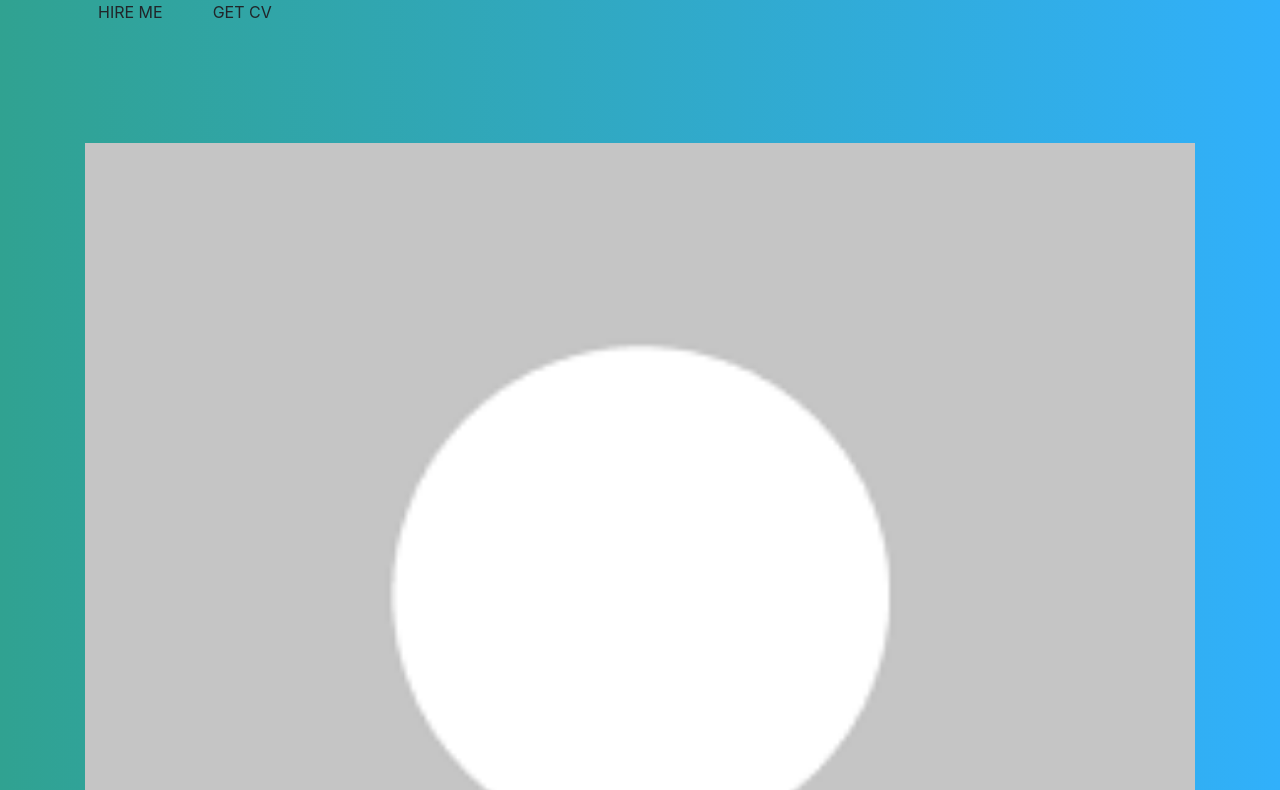
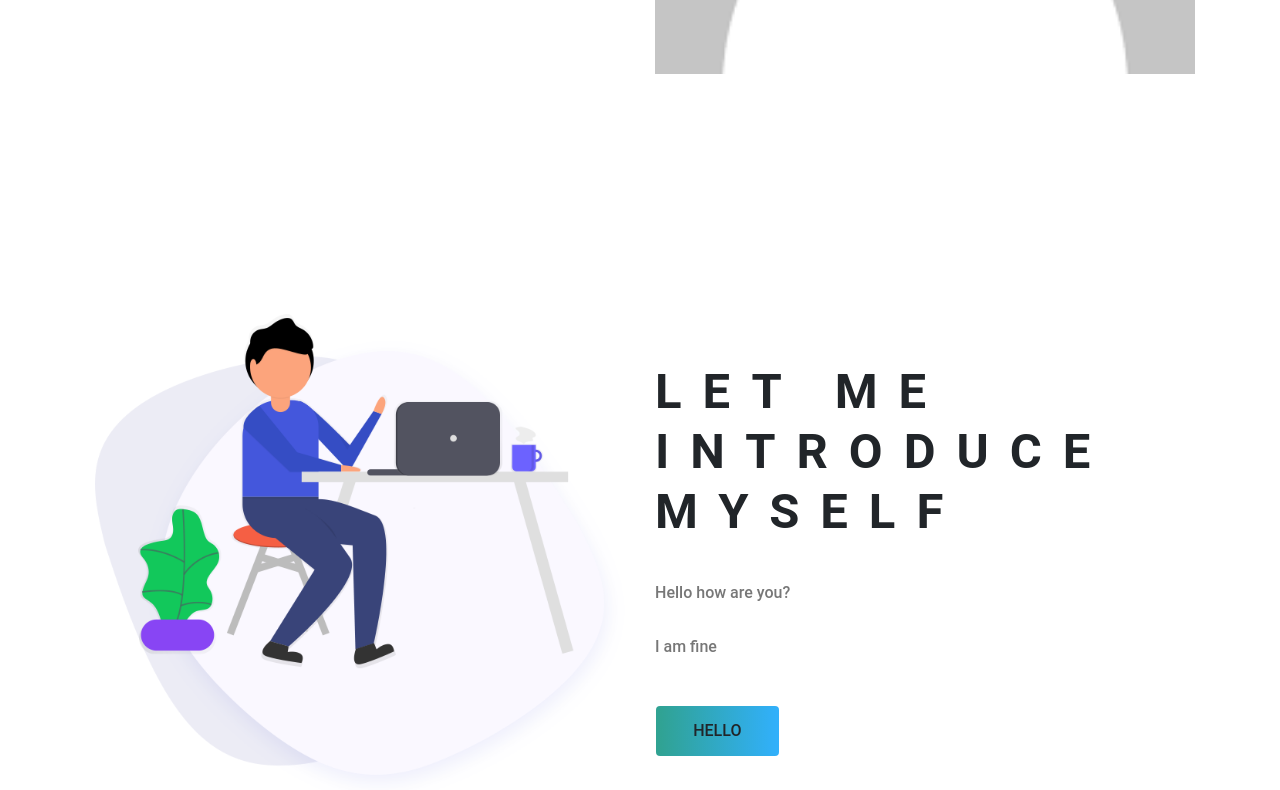
Before and after one commit to rayw478/rayw478.github.io, a plain HTML site: page index.html in a window 1280 px wide. Shown: the part 689-1479 px from the top of the page. Drawn offline with Linux system fonts and the light colour scheme.

Commit message:
02/13/2020
About me

```diff
--- /dev/null
+++ b/css/partials/global.css
@@ -0,0 +1,61 @@
+
+/* Global Classes */
+
+.title-text {
+    font: normal bold 50px/72px var(--roboto);
+}
+
+.text-uppercase {
+    text-transform: uppercase;
+}
+
+/* Buttons */
+
+.button {
+    padding: 0.8rem 2.2rem;
+    font: normal 500 16px/20px var(--roboto);
+    position: relative;
+    border: 3px solid transparent;
+    border-radius: 4px;
+}
+
+.button.primary-button {
+    background: linear-gradient(90deg, #30a291 0%, #31b0fb 100%);
+    background-clip: padding-box;
+    color: whitemsoke;
+    transition: background .6s ease;
+    box-shadow: var(--box-shadow);
+}
+
+.button.primary-button:hover {
+    background: whitesmoke;
+    background-clip: padding-box;
+    color: black;
+}
+
+.button.primary-button::after, .button.secondary-button::after {
+    position: absolute;
+    top: -2px; left: -2px;
+    bottom: -2px; right: -2px;
+    background: linear-gradient(90deg, #30a291 0%, #31b0fb 100%);
+    content: '';
+    z-index: -1;
+    border-radius: 4px;
+}
+
+.button.secondary-button {
+    background: white;
+    background-clip: padding-box;
+    transition: background 0.6s ease;
+}
+
+.button.secondary-button:hover {
+    background: linear-gradient(90deg, #30a291 0%, #31b0fb 100%);
+    color: whitesmoke;
+    box-shadow: var(--box-shadow);
+}
+
+p.para {
+    color: var(--text-color);
+    font: normal 500 16px/25px var(--roboto);
+}
--- a/css/style.css
+++ b/css/style.css
@@ -2,6 +2,9 @@
 /* Import fonts from fonts.css file */
 @import "fonts.css";
 @import "partials/variables.css";
+
+/* Global Style Sheet */
+@import "partials/global.css";
 
 /* Nav Bar Start */
 
@@ -39,8 +42,7 @@
 /* Banner Area */
 
 .site-main .site-banner {
-    background: linear-gradient(90deg, #30a291 0%, #31b0fb 100%);
-    background-position: 0% 50%;
+    /*background: linear-gradient(90deg, #30a291 0%, #31b0fb 100%) 0 50%; */
 }
 
 .site-main .site-banner .site-title h3 {
@@ -71,9 +73,30 @@
     width: 90rem;
 }
 
-/* End Banenr Area */
+.title-text {
+    font: normal bold 50px/72px var(--roboto);
+}
 
+/* End Banner Area */
 
+/* Start About Me Area */
+
+.site-main .about-area {
+    padding: 8rem 5rem;
+}
+
+.site-main .about-area .about-title h2 > span {
+    display: block;
+    font: normal bold 49px/60px var(--roboto);
+    letter-spacing: 21px;
+}
+
+.site-main .about-area .about-title .paragraph > p {
+    padding: 0.4rem 0;
+
+}
+
+/* End About Me Area */
 
 .background {
     background-image: linear-gradient(90deg, #30a291 0%, #31b0fb 100%);
--- a/index.html
+++ b/index.html
@@ -51,25 +51,25 @@
         <section class="site-banner">
             <div class="container">
                 <div class="row">
-                    <div class="col-lg6 col-md-12 site-title">
+                    <div class="col-lg-6 col-md-12 site-title">
                         <h3 class="title-text">
-                            Hey
+                            Hello
                         </h3>
                         <h1 class="title-text text-uppercase">
-                            I am Raymond
+                            I'm Raymond
                         </h1>
                         <h4 class="title-text text-uppercase">
                             Software Developer
                         </h4>
-                        <div class="side-buttons">
+                        <div class="site-buttons">
                             <div class="d-flex flex-row flex-wrap">
                                 <button type="button" class="btn button primary-button mr-4 text-uppercase">hire me</button>
-                                <button type="button" class="btn button secondary-button text-uppercase">Get CV</button>
+                                <button type="button" class="btn button secondary-button text-uppercase">Get resume/button>
                             </div>
 
                         </div>
                     </div>
-                    <div class="col-lg6 col-md-12 banner-image">
+                    <div class="col-lg-6 col-md-12 banner-image">
                         <img src="img/download.png" alt="" class="img-fluid">
                     </div>
                 </div>
@@ -77,6 +77,46 @@
         </section>
 
         <!-- End Banner Area -->
+
+
+
+
+        <!-- Start About Me -->
+
+        <section class="about-area">
+            <div class="container-fluid">
+                <div class="row">
+                    <div class="col-lg-6 col-md-12">
+                        <div class="about-image">
+                            <img src="img/about-us.png" alt="About Me" class="img-fluid">
+                        </div>
+                    </div>
+                    <div class="col-lg-6 col-md-12 about-title">
+                        <h2 class="text-uppercase pt-5">
+                            <span>Let me</span>
+                            <span>introduce</span>
+                            <span>myself</span>
+                        </h2>
+                        <div class="paragraph py-4 w-75">
+                            <p class="para">
+                                Hello how are you?
+                            </p>
+                            <p class="para">
+                                I am fine
+                            </p>
+                        </div>
+                        <button class="btn button primary-button text-uppercase">
+                            Hello
+                        </button>
+                    </div>
+                </div>
+            </div>
+        </section>
+
+        <!-- End About Me -->
+
+
+
 
     </main>
     <!-- End Main Area -->
```
Also changed, not shown: img/about-us.png (added).
